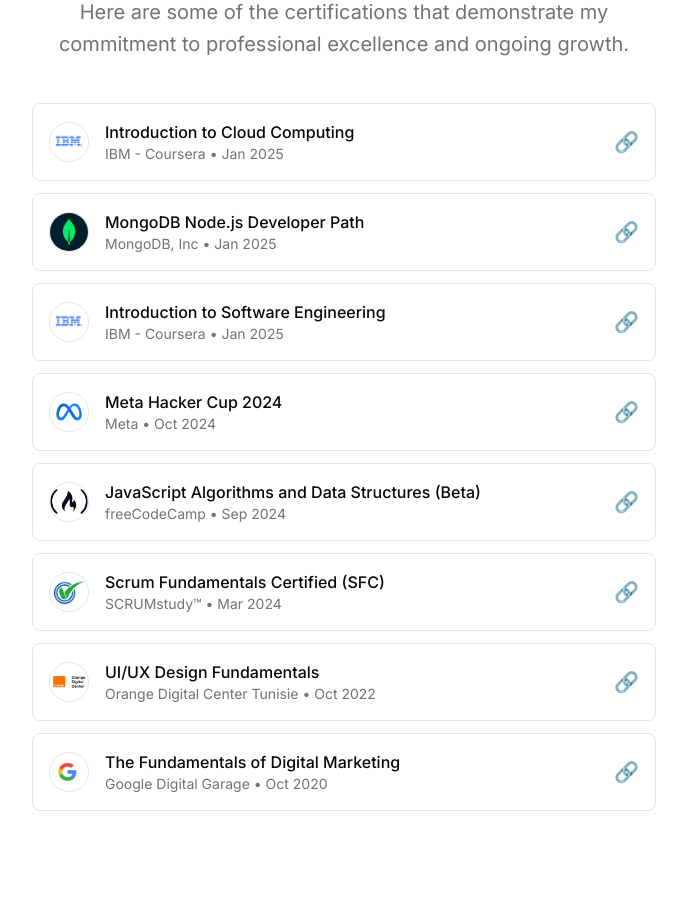
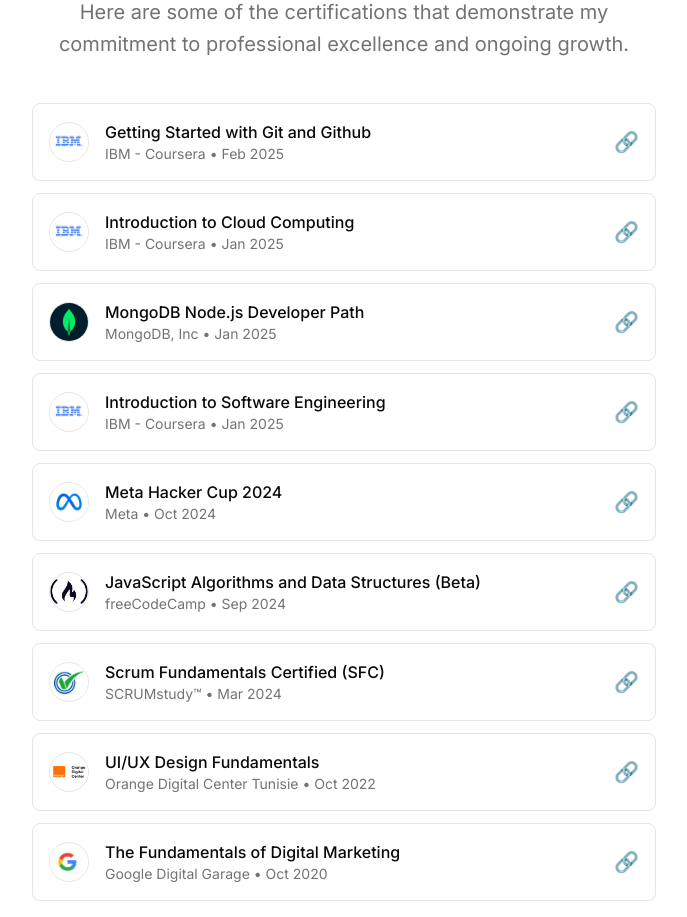
Before and after one commit to CoderZule/My-Portfolio, a Next.js app: page / in a window 1280 px wide. Shown: the part 2820-3737 px from the top of the page, without its empty margins (296-983 px from the left). Built offline with nearby package versions, Linux system fonts and the light colour scheme.

Commit message:
git & github Certif added

```diff
--- a/src/data/resume.tsx
+++ b/src/data/resume.tsx
@@ -272,6 +272,13 @@ export const DATA = {
   ],
   certifications: [
     {
+      title: "Getting Started with Git and Github",
+      issuer: "IBM - Coursera",
+      date: "Feb 2025",
+      image: "/Images/IBM.png",
+      pdfUrl: "/Certificates/Git_Github_Certif.pdf",
+    },
+    {
       title: "Introduction to Cloud Computing",
       issuer: "IBM - Coursera",
       date: "Jan 2025",
```
Also changed, not shown: 1 other file (tests, documents, lock files or other folders).
